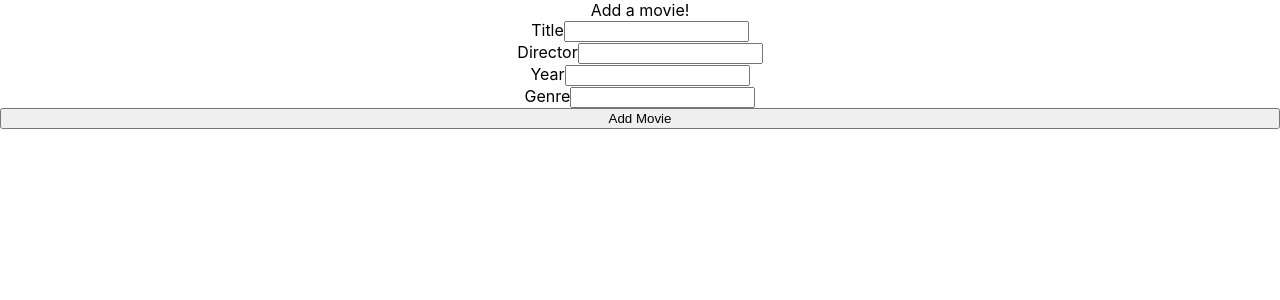
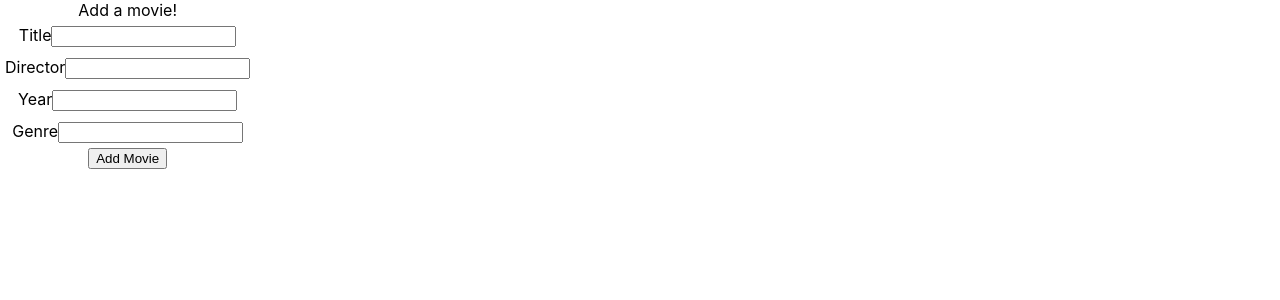
Before and after one commit to Trevor-Rezac/react-Movie-List-Maker, a React (Create React App) app: page / in a window 1280 px wide. Shown: the top 300 px of the page. Built offline with nearby package versions, Linux system fonts and the light colour scheme.

Commit message:
minor form styling

```diff
--- a/src/App.css
+++ b/src/App.css
@@ -37,7 +37,21 @@
   }
 }
 
+.form-container {
+  width: fit-content;
+}
+
+form button {
+  width: fit-content;
+}
+
 form {
   display: flex;
   flex-direction: column;
+  justify-content: center;
+  align-items: center;
 }
+
+label {
+  padding: 5px;
+}
--- a/src/App.js
+++ b/src/App.js
@@ -12,6 +12,7 @@ function App() {
 
   return (
     <div className="App">
+      <div className='form-container'>
         <form>
           Add a movie!
           <label>
@@ -33,6 +34,7 @@ function App() {
           <button>Add Movie</button>
         </form>
       </div>
+    </div>
   );
 }
 
```
Lines whose indentation alone changed are shown as unchanged.
